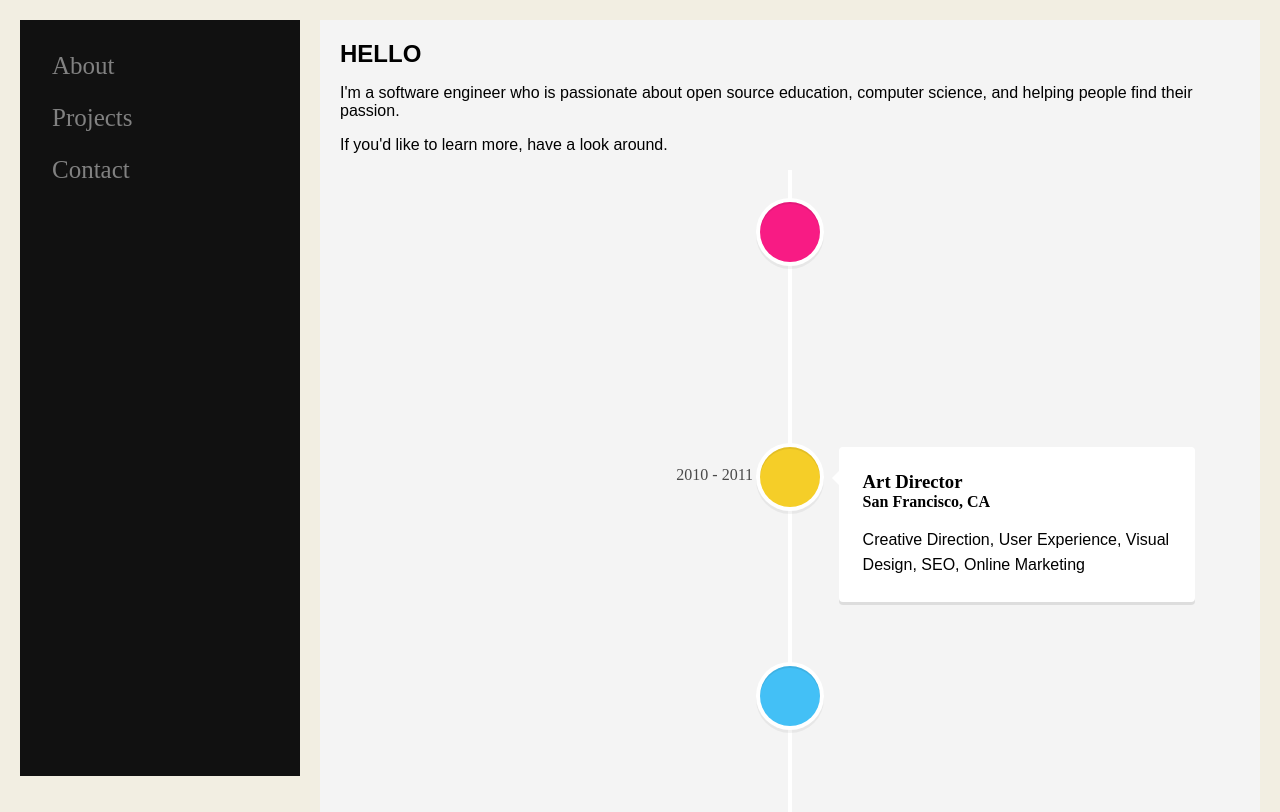
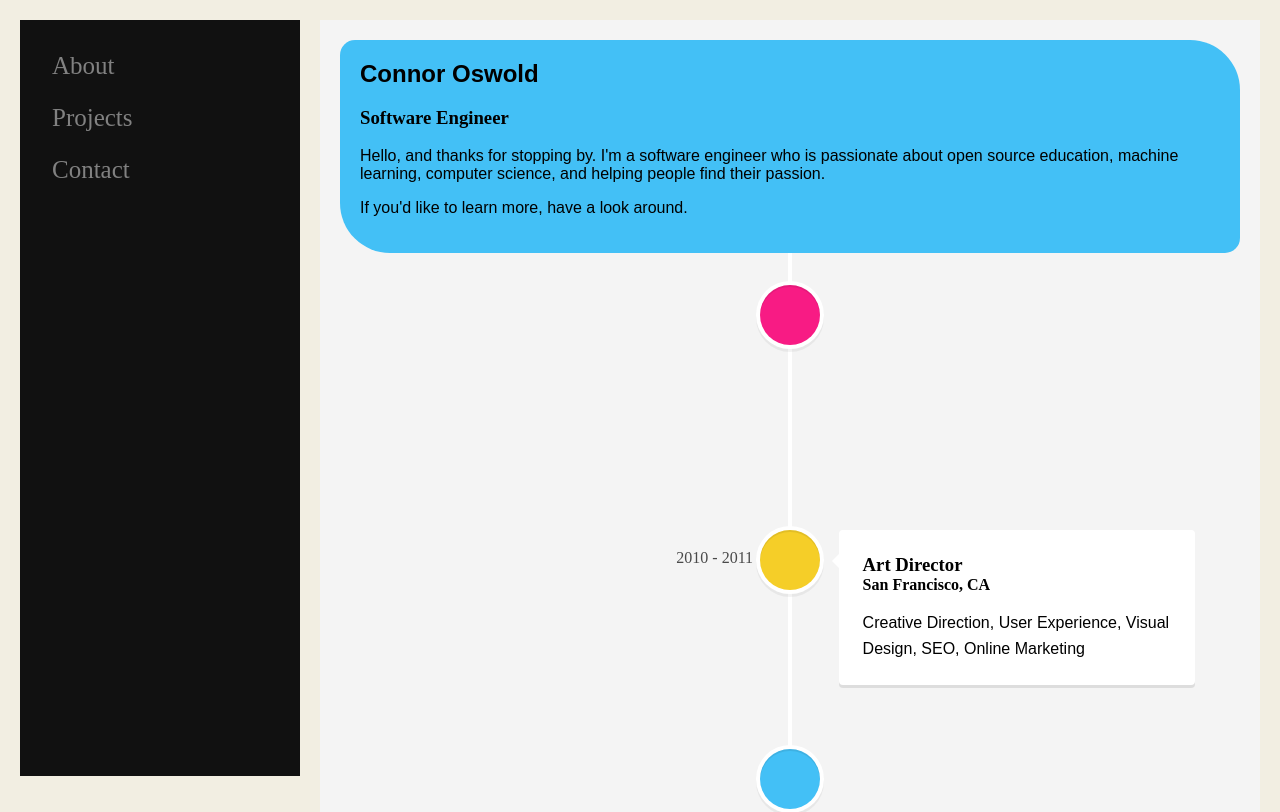
Before and after one commit to Coswold/react_portfolio, a React (Create React App) app: page /stuff in a window 1280 px wide. Shown: the top 812 px of the page. Built offline with nearby package versions, Linux system fonts and the light colour scheme.

Commit message:
trying out different styles

```diff
--- a/src/components/main.js
+++ b/src/components/main.js
@@ -7,10 +7,14 @@ class Main extends Component {
 render() {
     return (
       <div>
-        <h2>HELLO</h2>
-        <p>I'm a software engineer who is passionate about open source education,
+        <div class="topic">
+            <h2>Connor Oswold</h2>
+            <h3>Software Engineer</h3>
+            <p>Hello, and thanks for stopping by. I'm a software engineer who is
+            passionate about open source education, machine learning,
             computer science, and helping people find their passion.</p>
-        <p>If you'd like to learn more, have a look around.</p>
+            <p>If you'd like to learn more, have a look around.</p>
+        </div>
 
         <VerticalTimeline>
           <VerticalTimelineElement
--- a/src/index.css
+++ b/src/index.css
@@ -13,6 +13,12 @@ h1 {
 }
 h1, h2, p, ul, li {
   font-family: sans-serif;
+}
+.topic {
+    border-radius: 15px 50px;
+    background: #43C0F6;
+    padding: 20px;
+    /* height: 150px; */
 }
 .content {
   /* text-align: center; */
```
